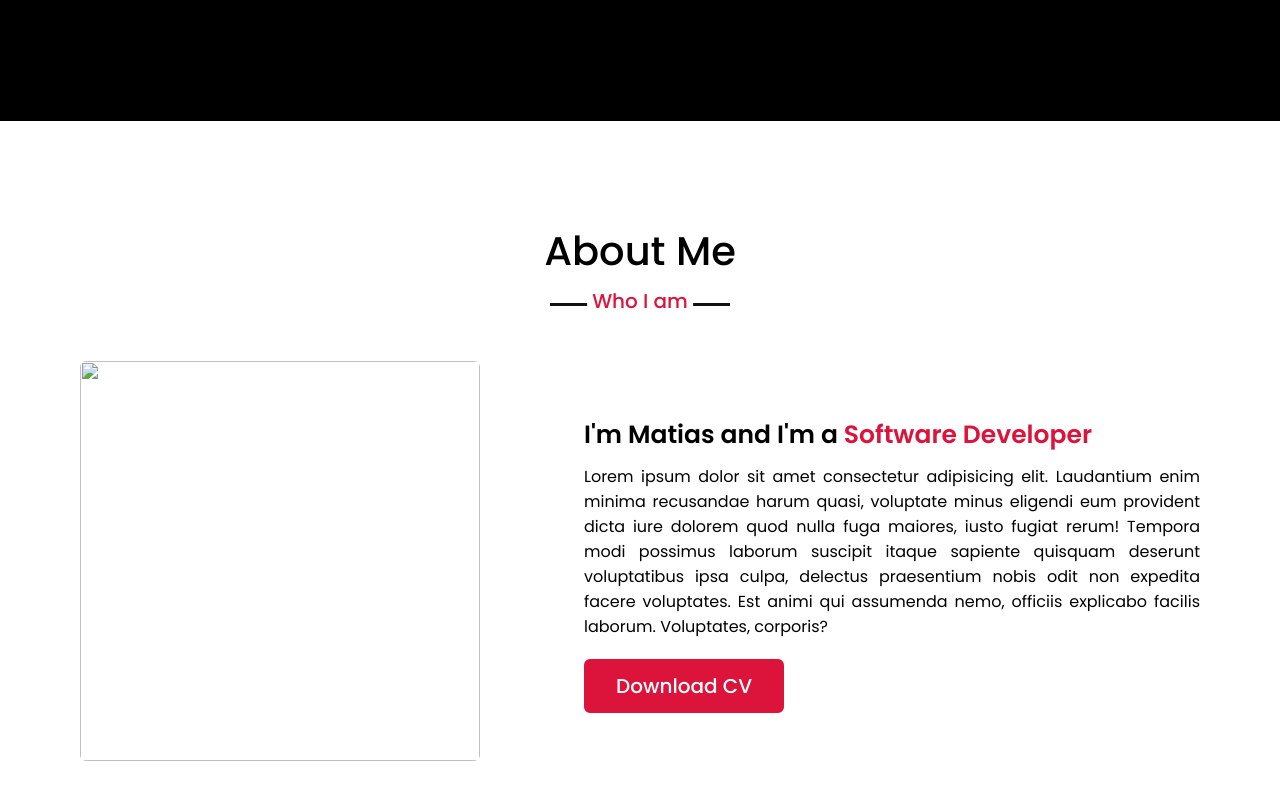
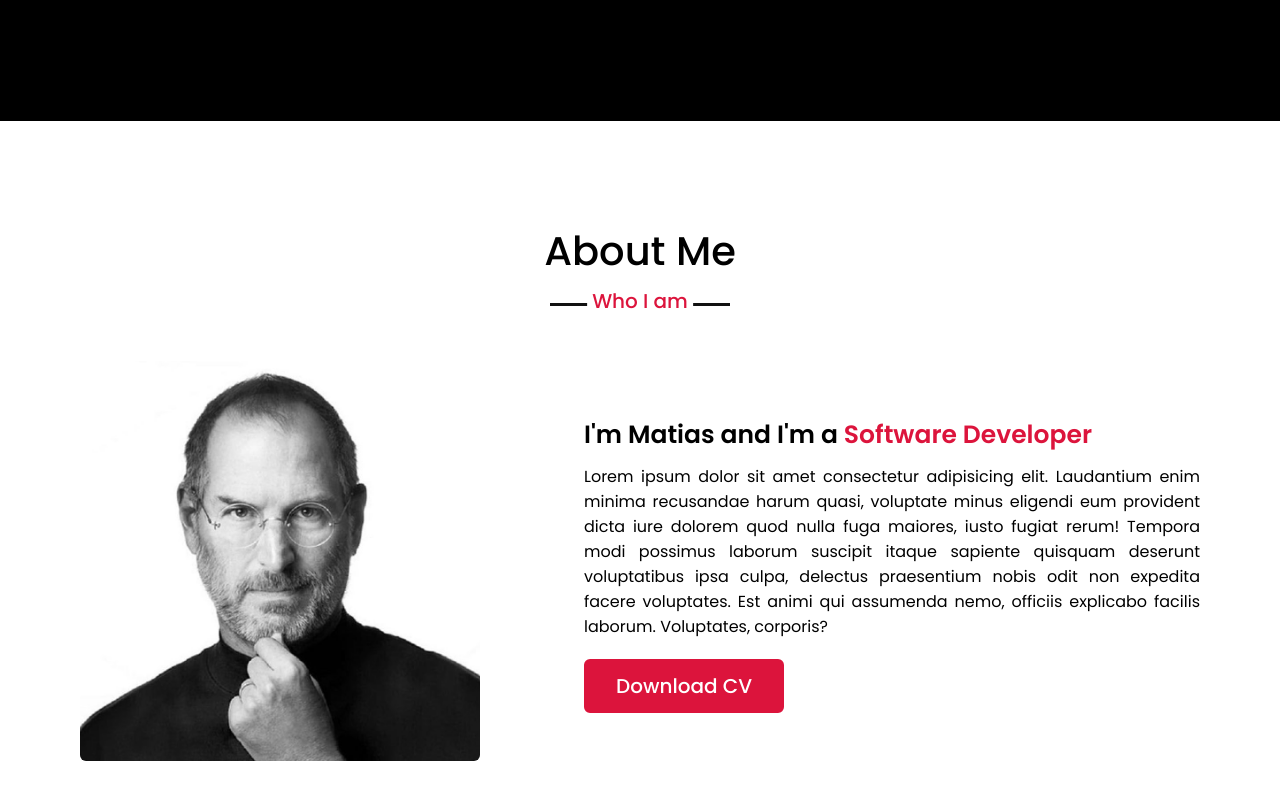
Before and after one commit to matiasosa/matisosa, a plain HTML site: page index.html in a window 1280 px wide. Shown: the part 679-1479 px from the top of the page. Drawn offline with nearby package versions, Linux system fonts and the light colour scheme.

Commit message:
Update index.html

```diff
--- a/index.html
+++ b/index.html
@@ -52,7 +52,7 @@
             <h2 class="tittle">About Me</h2>
             <div class="about-content">
                 <div class="column left">
-                    <img src="images/about.JPG" alt="">
+                    <img src="images/about.jpeg" alt="">
                 </div>
                 <div class="column right">
                     <div class="text">I'm Matias and I'm a <span>Software Developer</span></div>
```
